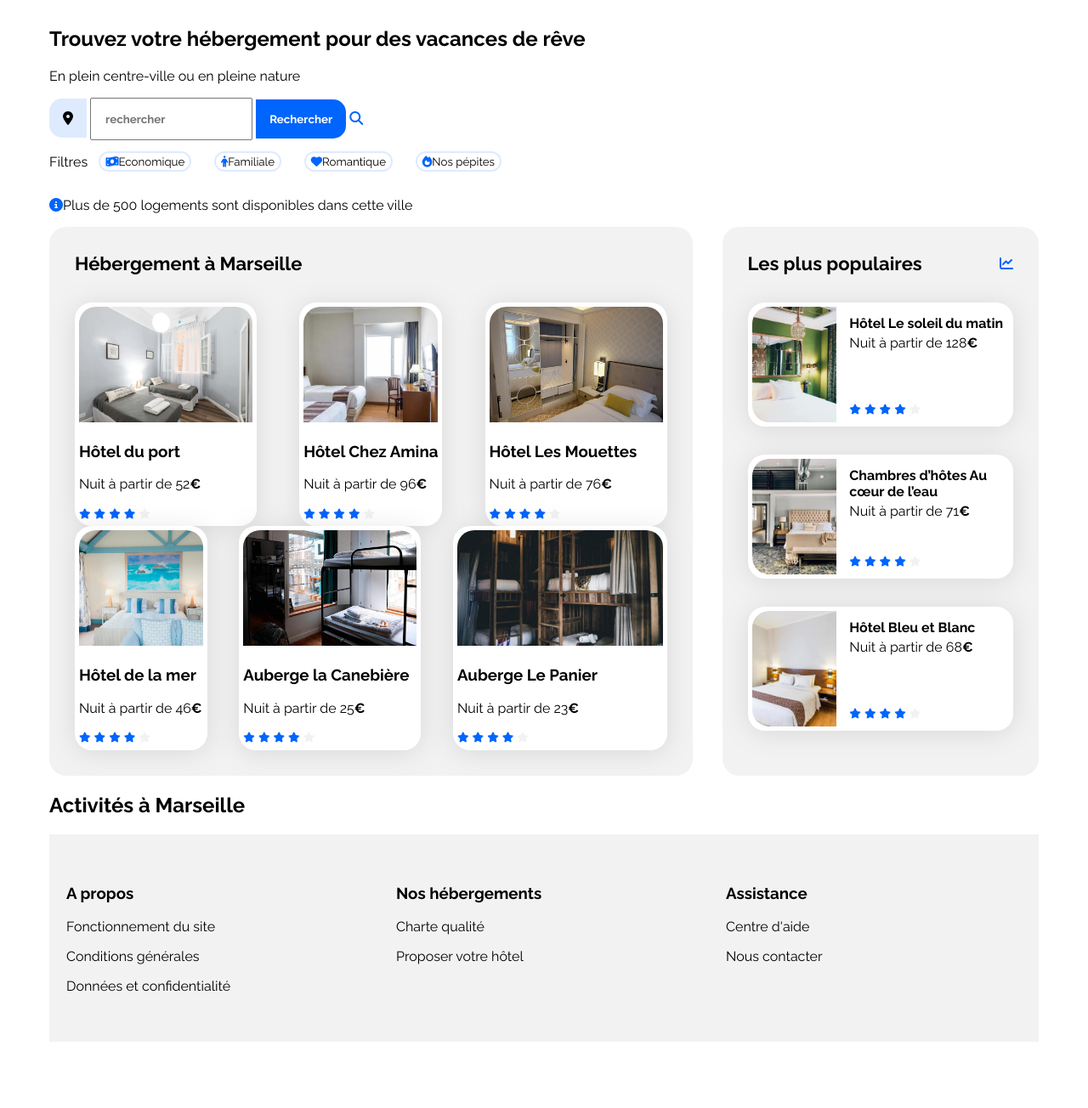
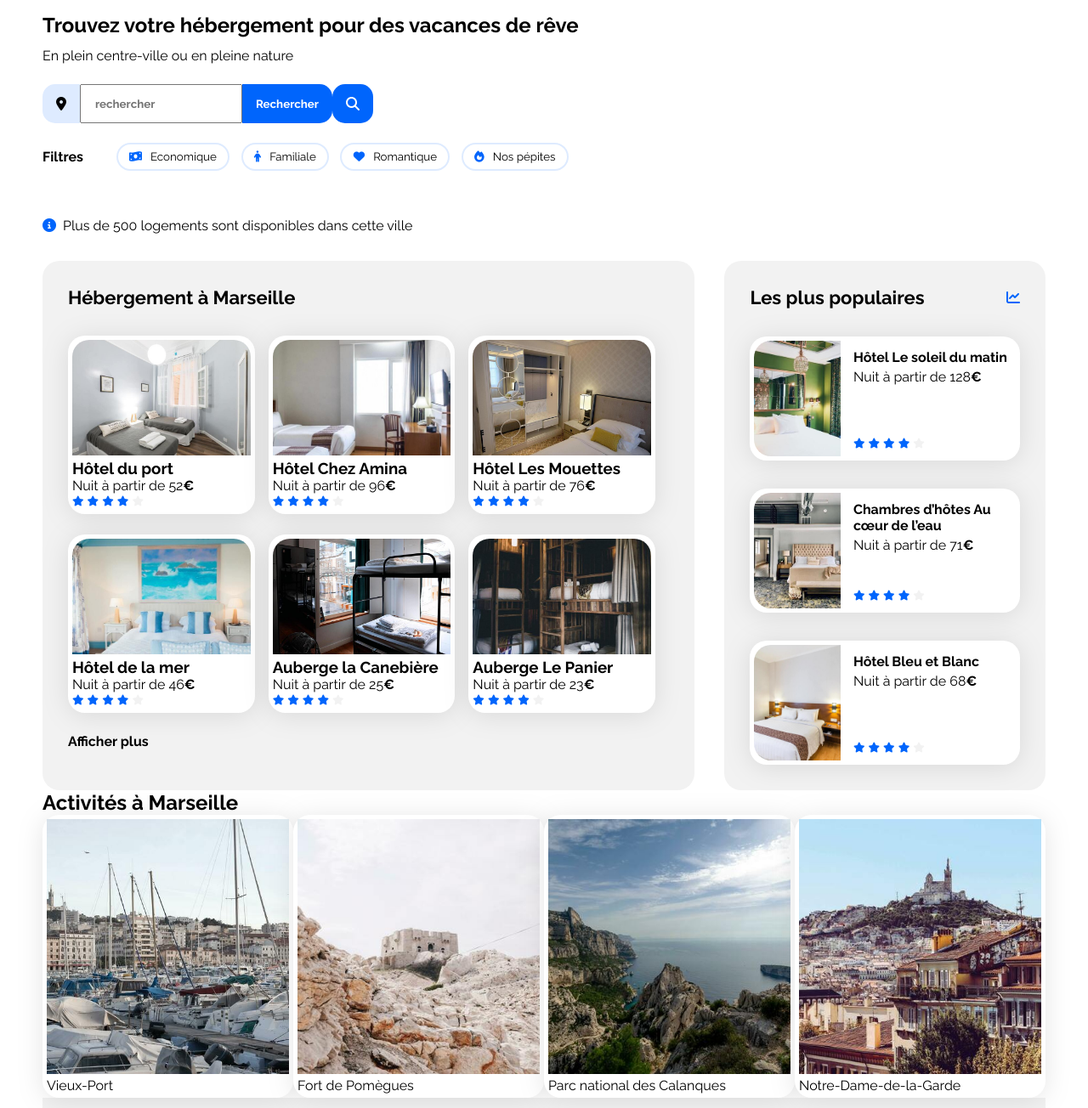
Before and after one commit to Sigfroy/OPC-projet3, a plain HTML site: page booki-starter-code/index.html in a window 1280 px wide. Shown: the part 76-1380 px from the top of the page at 85% size. Before the commit the page ends 1310 px from the top, so only its background shows below. Drawn offline with Linux system fonts and the light colour scheme.

Commit message:
feat: all section completed

```diff
--- a/booki-starter-code/css/style.css
+++ b/booki-starter-code/css/style.css
@@ -1,6 +1,9 @@
 /****** General ***********/
 * {
     font-family: 'Raleway', sans-serif;
+    margin: 0;
+    padding: 0;
+    box-sizing: border-box;
 }
 
 :root {
@@ -28,7 +31,6 @@
 
 nav ul {
     list-style-type: none;
-    padding-right: 25px;
     padding-left: 25px;
     margin: 0;
     color: black;
@@ -41,13 +43,29 @@ nav ul li a:hover {
 
 nav ul li {
     display: inline; /* Afficher les éléments de menu en ligne */
-    margin-right: 68px; /* Espacement entre les éléments de menu */
+}
+
+
+
+/****** Title h1 ***********/
+h1 {
+    padding: 0.5em;
+    padding-left: 0;
 }
 
 /****** Search section ***********/
+.search-container {
+    display: flex;
+}
 
+.form-container {
+    display: flex;
+    align-items: center;
+    flex-direction: row;
+    padding: 1.5em 1.5em 0 0;
+}
 
-.localisation-logo {
+.fa-location-dot {
     background-color: var(--filter-bg-color);
     color: black;
     padding: 15px 16px 15px 16px;
@@ -56,7 +74,7 @@ nav ul li {
 }
 
 .search-bar {
-    padding: 15px 16px 15px 16px;
+    padding: 13px 16px 13px 16px;
     color: black;
     font-weight: bold;
 }
@@ -71,22 +89,61 @@ nav ul li {
     border: 0;
 }
 
-.filtres {
-    display: flex;
-    flex-direction: row;
+.fa-magnifying-glass {
+    background-color: var(--main-color);
+    color: white;
+    border-radius: 15px;
+    padding: 15px 16px 15px 16px;
+    border: 0;
 }
 
-.filtres button {
+/****** Filtres ***********/
+.filtres-container {
+    display: flex;
+    align-items: center;
+}
+
+.filtres-container div {
+    display: flex;
+    padding: 1em;
+    padding-left: 0;
+}
+
+.filtres-container p {
+    display: flex;
+    align-items: center;
+    margin-right: 1em; /* Ajouter un espacement à droite du paragraphe */
+    font-weight: bold;
+    padding: 0.5em 1em 0.5em 0;
+}
+
+.filtres-container button {
+    display: flex;
+    align-items: center;
     background-color: white;
     border: 2px solid var(--filter-bg-color);
     border-radius: 25px;
-    margin: 1em;
+    padding: 0.5em 1em 0.5em 1em;
+    margin: 0.5em;
+}
+
+.filtres-container button:hover {
+    background-color: var(--filter-bg-color);
+}
+
+.filtres-container button i {
+    margin-right: 10px;
 }
 
 .circle-information {
     display: flex;
     flex-direction: row;
     align-items: center;
+    margin: 2em 2em 2em 0;
+}
+
+.fa-circle-info {
+    padding: 0 0.5em 0 0;
 }
 
 body {
@@ -155,9 +212,12 @@ a {
 .hebergements-card {
     display: flex;
     flex-wrap: wrap;
-    justify-content:space-between;
-    align-items:center;
-    margin-top: 33px;
+    margin-top: 1em;
+}
+
+.hebergements-card a {
+    flex: 33%;
+    padding: 1em 1em 0.5em 0;
 }
 
 .hebergements-card img {
@@ -165,6 +225,11 @@ a {
     height: 136px;
     border-top-left-radius: 20px;
     border-top-right-radius: 20px;
+}
+
+.afficher-container p {
+    font-weight: bold;
+    padding-top: 1em;
 }
 
 /****** Populaires ***********/
@@ -196,7 +261,6 @@ a {
     display: flex;
     flex-direction: column;
     justify-content: space-between;
-    box-sizing: border-box;
 }
 
 .populaires-cards .card-title {
@@ -213,6 +277,29 @@ a {
 }
 
 /****** Activités à Marseille ***********/
+.activite-container {
+    display: flex;
+}
+
+.activite-card img {
+    width: 100%;
+    height: 300px;
+    object-fit: cover;
+}
+
+
+.activite-card {
+    background-color: white;
+    border-radius: 20px;
+    padding: 5px;
+    filter: drop-shadow(0px 3px 15px rgba(0, 0, 0, 0.1));
+    flex: 20%;
+    }
+
+
+
+
+
 
 /****** Footer ***********/
 footer {
--- a/booki-starter-code/index.html
+++ b/booki-starter-code/index.html
@@ -21,31 +21,33 @@
                 <img class="logo" src="./images/logo/Booki.png" alt="logo Booki">
                 <nav>
                     <ul>
-                        <li><a href="#">Hébergements</a></li>
+                        <li><a class="" href="#">Hébergements</a></li>
                         <li><a href="#">Activités</a></li>
                     </ul>
                 </nav>
             </div>
         </header>
         <section>
-            <div>
+            <div class="h1-container">
                 <h1>Trouvez votre hébergement pour des vacances de rêve</h1>
                 <p>En plein centre-ville ou en pleine nature</p>
             </div>
-            <div>
-                <form id="search-form" action="rechercher" method="get">
-                    <i class="fa-solid fa-location-dot localisation-logo"></i>
+            <div class="search-container">
+                <form class="form-container" id="search-form" action="rechercher" method="get">
+                    <i class="fa-solid fa-location-dot"></i>
                     <input class="search-bar" type="text" name="" id="search-input" placeholder="rechercher">
                     <button class="search-button" type="submit" id="search-button">Rechercher</button>
                     <i class="fa-solid fa-magnifying-glass"></i>
                 </form>
             </div>
-            <div class="filtres">
+            <div class="filtres-container">
+                <div>
                     <p>Filtres</p>
                     <button type=""><i class="fa-solid fa-money-bill-wave"></i>Economique</button>
                     <button type=""><i class="fa-solid fa-person"></i>Familiale</button>
                     <button type=""><i class="fa-solid fa-heart"></i>Romantique</button>
                     <button type=""><i class="fa-solid fa-fire"></i>Nos pépites</button>
+                </div>
             </div>
             <div class="circle-information">
             <i class="fa-solid fa-circle-info"></i>
@@ -59,7 +61,7 @@
                         <h2 class="section-title">Hébergement à Marseille</h2>
                     </div>
                     <div class="hebergements-card">
-                        <a href="#">
+                        <a class="flex-card" href="#">
                             <article class="card">
                                 <img src="./images/hebergements/fred-kleber.jpg" alt="Image de l'hôtel du port">
                                 <div class="">
@@ -174,6 +176,9 @@
                             </article>
                         </a>
                     </div>
+                    <div class="afficher-container">
+                        <p>Afficher plus</p>
+                    </div>
                 </section>
                 <section class="populaires">
                     <div class="populaires-title">
@@ -241,12 +246,29 @@
                     </div>
                 </section>
             </div>
+            <div class="activite-marseille">
+                <h2>Activités à Marseille</h2>
                 <section>
-                <h2>Activités à Marseille</h2>
-                <div>
-
+                    <div class="activite-container">
+                        <article class="activite-card">
+                            <img src="./images/activites/reno-laithienne.jpg" alt="image du Vieux-Port">
+                            <p>Vieux-Port</p>
+                        </article>
+                        <article class="activite-card">
+                            <img src="./images/activites/paul-hermann.jpg" alt="image du Fort de Pomègues">
+                            <p>Fort de Pomègues</p>
+                        </article>
+                        <article class="activite-card">
+                            <img src="./images/activites/kilyan-sockalingum.jpg" alt="image du Parc national des Calanques">
+                            <p>Parc national des Calanques</p>
+                        </article>
+                        <article class="activite-card">
+                            <img src="./images/activites/florian-wehde.jpg" alt="image Notre-Dame-de-la-Garde">
+                            <p>Notre-Dame-de-la-Garde</p>
+                        </article>
                     </div>
                 </section>
+            </div>
         </main>
         <footer>
             <section>
```
Lines whose indentation alone changed are shown as unchanged.
